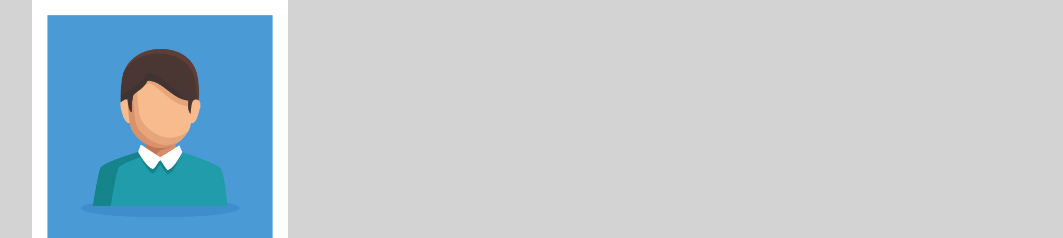
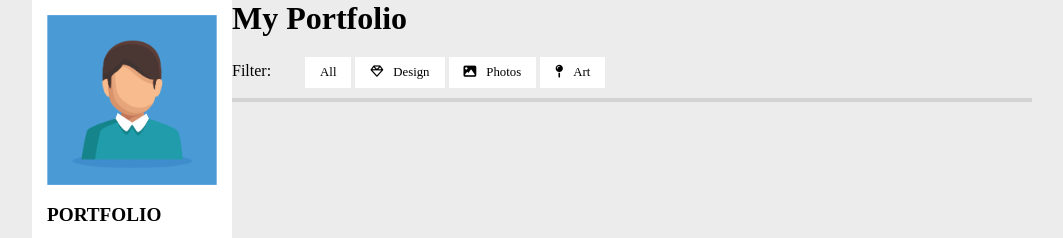
Before and after one commit to zhpadvoiski/photographer-social, a plain HTML site: page index.html in a window 1280 px wide. Shown: the top 238 px of the page, without its empty margins (108-1171 px from the left). Drawn offline with Linux system fonts and the light colour scheme.

Commit message:
radio button switcher added

```diff
--- a/index.html
+++ b/index.html
@@ -32,7 +32,30 @@
         <!-- ASIDE end -->
         <!-- MAIN -->
         <main>
-
+            <header>
+                <h1>My Portfolio</h1>
+                <div class="filter">
+                    <span>Filter:</span>
+                    <ul class="filter-box">
+                        <li>
+                            <input type="radio" name="filter" id="all" value="all">
+                            <label for="all">All</label>
+                        </li>
+                        <li>
+                            <input type="radio" name="filter" id="design" value="design">
+                            <label for="design"><i class="far fa-gem"></i>Design</label>
+                        </li>
+                        <li>
+                            <input type="radio" name="filter" id="photos" value="photos">
+                            <label for="photos"><i class="fas fa-image"></i>Photos</label>
+                        </li>
+                        <li>
+                            <input type="radio" name="filter" id="art" value="art">
+                            <label for="art"><i class="fas fa-map-pin"></i>Art</label>
+                        </li>
+                    </ul>
+                </div>
+            </header>
         </main>
         <!-- MAIN end -->
     </div>
--- a/media/style.css
+++ b/media/style.css
@@ -1,6 +1,6 @@
 body{
     box-sizing: border-box;
-    background-color: lightgray;
+    background-color: rgb(236, 236, 236);
 }
 
 *, *:after, *:before{
@@ -24,15 +24,18 @@ img{
 }
 aside, main{
     float: left;
-    background-color: white;
+}
+aside{
+    width: 20%;
+}
+main{
+    width: 80%;
 }
 
 /* ASIDE STYLES */
 aside{
-    width: 20%;
-    position: absolute;
-    top: 0;
-    bottom: 0;
+    height: 100vh;
+    background-color: white;
 }
 .m-3{
     margin: 15px;
@@ -60,3 +63,41 @@ aside{
     color: green;
     background-color: lightgray;
 }
+
+/* MAIN style */
+header{
+    border-bottom: 4px solid lightgray;
+}
+header h1{
+    margin-bottom: 20px;
+}
+.filter{
+    margin-bottom: 10px;
+}
+.filter-box{
+    margin-left: 30px;
+}
+.filter-box, .filter-box li{
+    display: inline-block;
+}
+/* radio buttons styles */
+input{
+    display: none;
+}
+.filter-box label{
+    font-size: 0.8em;
+    display: inline-block;
+    padding: 8px 15px;
+    background-color: white;
+    cursor: pointer;
+}
+.filter-box label i{
+    margin-right: 10px;
+}
+.filter-box label:hover{
+    background-color: lightgray;
+}
+.filter-box input:checked + label{
+    background-color: #222;
+    color: white;
+}
```
